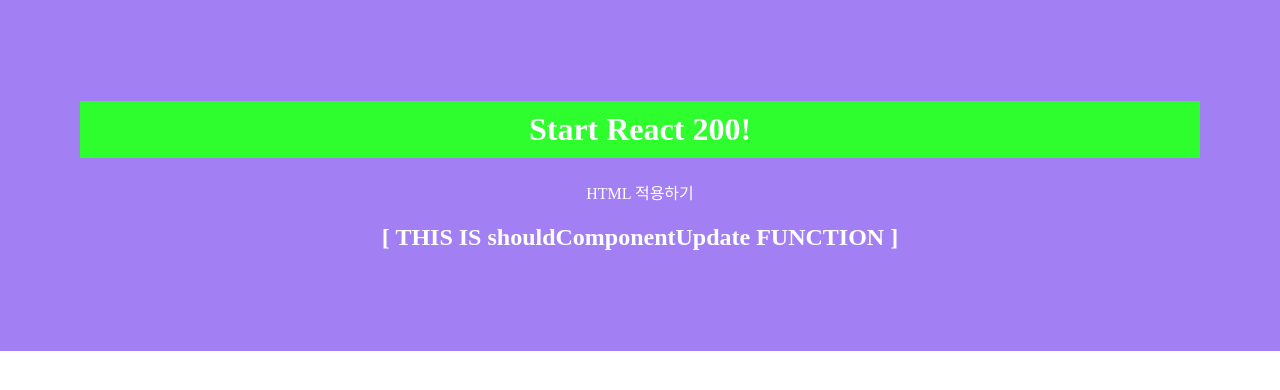
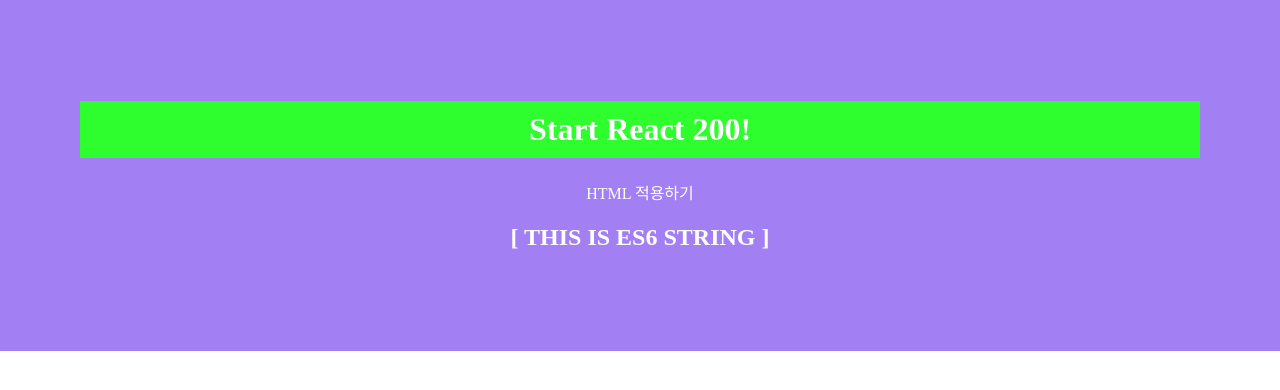
Before and after one commit to prsn-ts/react200, a React (Create React App) app: page / in a window 1280 px wide. Shown: the top 390 px of the page. Built offline with nearby package versions, Linux system fonts and the light colour scheme.

Commit message:
ES6의 템플릿 문자열(Template Literal)에 대해(입문 009)

```diff
--- a/src/App.js
+++ b/src/App.js
@@ -1,17 +1,13 @@
 import React from 'react';
 import './App.css';
-import LifecycleEx from './R008_LifecycleEx'
+import Es6 from './R009_Es6'
 
 function App() {
   return (
     <div>
       <h1>Start React 200!</h1>
       <p>HTML 적용하기</p>
-      {/*
-          아래에 LifecycleEx 태그가 컴포넌트가 사용되는 부분
-          LifecycleEx 컴포넌트에 'FromApp.js'라는 값을 가지는 prop_value 변수를 전달한다.
-       */}
-      <LifecycleEx prop_value = 'FromApp.js'/>
+      <Es6/>
     </div>
   );
 }
--- /dev/null
+++ b/src/R009_Es6.js
@@ -0,0 +1,35 @@
+import React, { Component } from 'react';
+
+class R009_Es6 extends Component {
+
+    constructor(props) {
+        super(props);
+        this.state = {};
+    }
+
+    componentDidMount() {
+        //기존의 문자열+변수 사용
+        var jsString1 = '자바스크립트';
+        var jsString2 = '입니다\n다음 줄입니다.'
+        console.log(jsString1+' 문자열'+jsString2+'~');
+
+        //ES6에서 새로 도입된 템플릿 문자열 사용(Template Literal)
+        var Es6String1 = 'ES6'
+        var Es6String2 = '입니다'
+        console.log(`${Es6String1} 문자열${Es6String2}!!
+        _____다음 줄입니다`);
+
+        var LongString = "ES6에 추가된 String 함수들입니다."
+        console.log('startsWith : '+LongString.startsWith("ES6에 추가"));
+        console.log('endsWith : '+LongString.endsWith("함수들입니다."));
+        console.log('includes : '+LongString.includes("추가된 String"));
+    }
+
+    render() {
+        return (
+            <h2>[ THIS IS ES6 STRING ]</h2>
+        )
+    }
+}
+
+export default R009_Es6;
```
